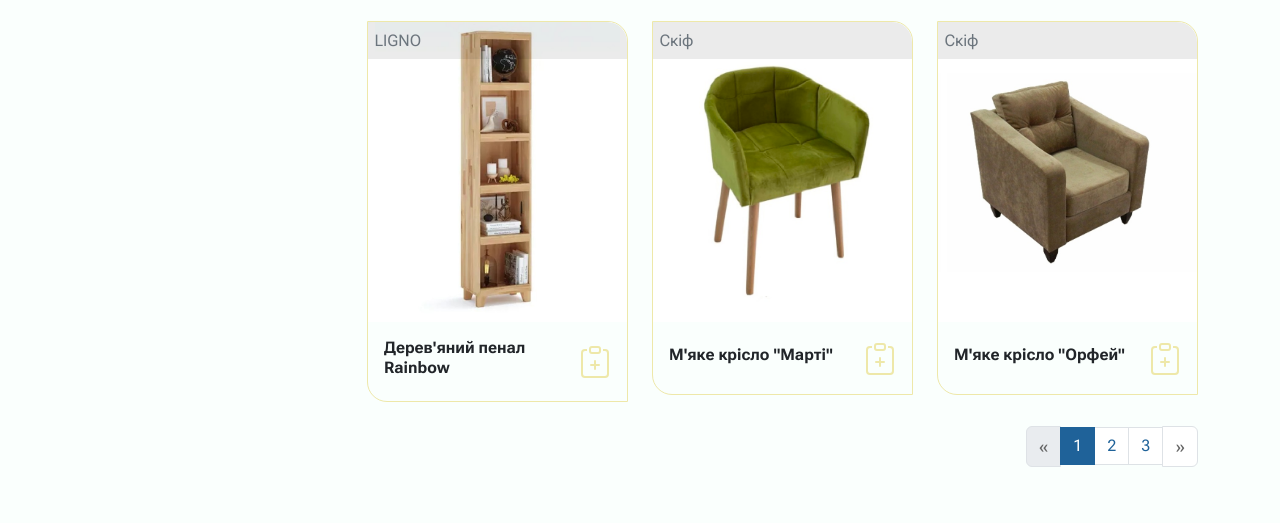
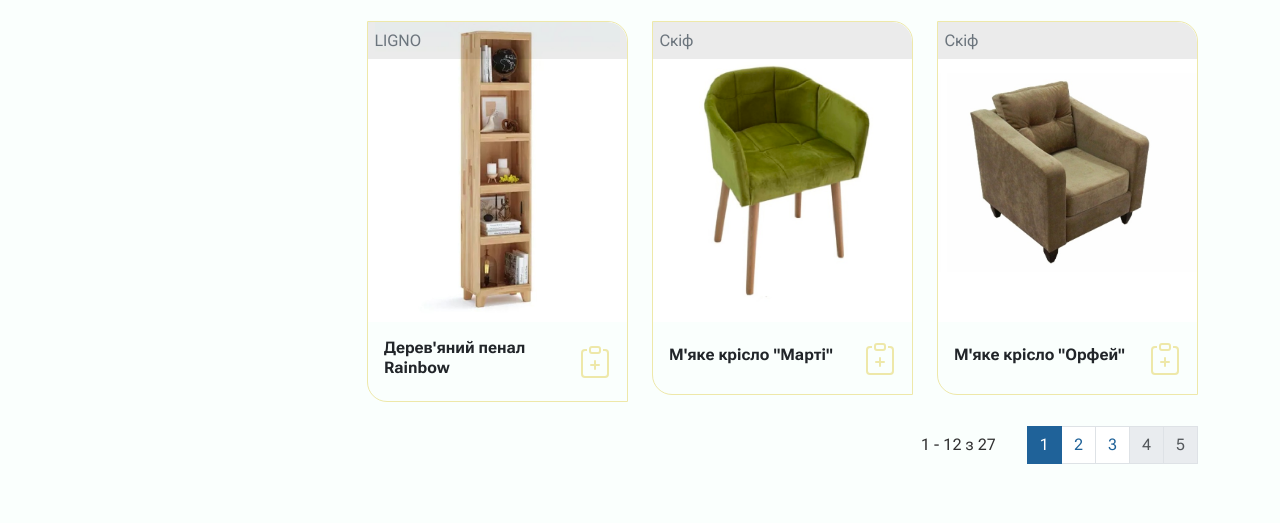
Before and after one commit to oleh-tft/site, a plain HTML site: page interior.html in a window 1280 px wide. Shown: the part 1334-1857 px from the top of the page. Drawn offline with nearby package versions, Linux system fonts and the light colour scheme; a web font is replaced by a local one.

Commit message:
interior pagination

```diff
--- a/interior.html
+++ b/interior.html
@@ -47,7 +47,7 @@
                 <div class="col-sm-5 col-md-4 col-lg-3">
                     <div class="col-8 col-sm-12 bordered-element mb-2 search-pad">
                         <form role="search">
-                            <input class="form-control form-control-s me-2 input-search" type="search" placeholder="Пошук" aria-label="Search">
+                            <input class="form-control form-control-s me-2 input-search" type="search" placeholder="Пошук" aria-label="Search" id="item-search">
                         </form>
                     </div>
                     <div class="col-8 col-sm-12 bordered-element mb-2 d-flex flex-column">
@@ -210,19 +210,12 @@
                     <div class="row mt-4">
                         <nav aria-label="Page navigation">
                             <ul class="pagination justify-content-end align-items-center">
-                                <li class="page-item disabled">
-                                <a class="page-link" href="#" aria-label="Previous">
-                                    <span aria-hidden="true">&laquo;</span>
-                                </a>
-                                </li>
-                                <li class="page-item active"><a class="page-switch page-link" href="#">1</a></li>
-                                <li class="page-item"><a class="page-switch page-link" href="#">2</a></li>
-                                <li class="page-item"><a class="page-switch page-link" href="#">3</a></li>
-                                <li class="page-item">
-                                <a class="page-link" href="#" aria-label="Next">
-                                    <span aria-hidden="true">&raquo;</span>
-                                </a>
-                                </li>
+                                <div class="item-counter"></div>
+                                <li class="page-item active"><button class="page-switch page-link">1</button></li>
+                                <li class="page-item"><button class="page-switch page-link" href="">2</button></li>
+                                <li class="page-item"><button class="page-switch page-link" href="">3</button></li>
+                                <li class="page-item"><button class="page-switch page-link" href="">4</button></li>
+                                <li class="page-item"><button class="page-switch page-link" href="">5</button></li>
                             </ul>
                         </nav>
                     </div>
--- a/js/interior-content.js
+++ b/js/interior-content.js
@@ -82,30 +82,60 @@ const items = [
     new Item(1, "assets/example/furn-21.jpg", "Venus", "33 438", 0),
     new Item(1, "assets/example/furn-22.jpg", "Mosaic", "54 741", 0),
     new Item(1, "assets/example/furn-23.jpg", "Grand Nobel", "46 192", 0),
+    new Item(2, "assets/example/furn-24.jpg", "Дерев'яний стіл SPIDER", "939", 1),
+    new Item(2, "assets/example/furn-25.jpg", "Дерев'яний стіл \"Астер\"", "248", 1),
+    new Item(2, "assets/example/furn-26.jpg", "Стелаж-перегородка BLOCK", "513", 1),
+    new Item(2, "assets/example/furn-27.jpg", "Диван HORIZON 3", "1 061", 1)
 ];
 
 let itemsList = document.querySelector("#interior-items");
 let template = document.querySelector("#item-template").innerHTML;
-let page = 0;
+let pageBtn = document.querySelectorAll(".page-switch");
+let pagePrev = document.querySelector(".page-switch-p");
+let pageNext = document.querySelector(".page-switch-n");
+let itemCounter = document.querySelector(".item-counter");
+let page = 1;
+let maxPage = Math.ceil(items.length / 12);
 
-function updateItems() {
+document.addEventListener("DOMContentLoaded", function() {
+    for (let i = 1; i <= pageBtn.length; i++) {
+        let btn = pageBtn[i-1];
+        btn.dataset.page = i;
+
+        if (i > maxPage)
+            btn.parentElement.classList.add("disabled");
+    }
+});
+
+function updateItems(e) {
+    document.querySelector(".active").classList.remove("active");
+    this.parentElement.classList.add("active");
+
+    renderItems();
+}
+
+function renderItems() {
+    itemsList.innerHTML = "";
     for (let i = 0; i < 12; i++) {
-        let id = i + page * 12;
+        let id = i + (page - 1) * 12;
         if (items[id] === undefined) break;
         let html = Mustache.render(template, items[id]);
         itemsList.insertAdjacentHTML("beforeend", html);
     }
+    let itemStart = (page - 1) * 12 + 1;
+    let itemEnd = Math.min(page * 12, items.length);
+    itemCounter.textContent = `${itemStart} - ${itemEnd} з ${items.length}`;
 }
 
-updateItems();
+function changePage(newPage) {
+    page = Number(newPage);
+    window.scrollTo({ top: 0, behavior: 'smooth' });
+}
 
-let pageBtn = document.querySelectorAll(".page-switch");
-pageBtn.forEach(btn => btn.addEventListener("click", () => {
-    pageBtn[page].classList.remove("active");
-    page = parseInt(btn.textContent);
-    btn.parentElement.classList.add("active");
-    updateItems();
-}));
+pageBtn.forEach(btn => btn.addEventListener("click", () => changePage(btn.dataset.page)));
+pageBtn.forEach(btn => btn.addEventListener("click", updateItems));
+
+renderItems();
 
 /*
 for (const item of items) {
--- a/style.sass
+++ b/style.sass
@@ -229,6 +229,9 @@ button
   padding: 0
   overflow: hidden
 
+.accordion
+  --bs-accordion-btn-focus-box-shadow: none
+
 .accordion-item
   padding: 0.6rem
 
@@ -379,6 +382,13 @@ button
     width: 100%
     height: 100%
 
+.pagination
+  --bs-pagination-focus-box-shadow: none
+  --bs-pagination-border-radius: 0
+
+.item-counter
+  margin-right: 2rem
+
 .acc-plan
   border: 1px solid $element-color
   --bs-accordion-bg: none
```
Also changed, not shown: assets/example/furn-24.jpg (added), assets/example/furn-25.jpg (added), assets/example/furn-26.jpg (added), assets/example/furn-27.jpg (added), style.css, 1 other file.
